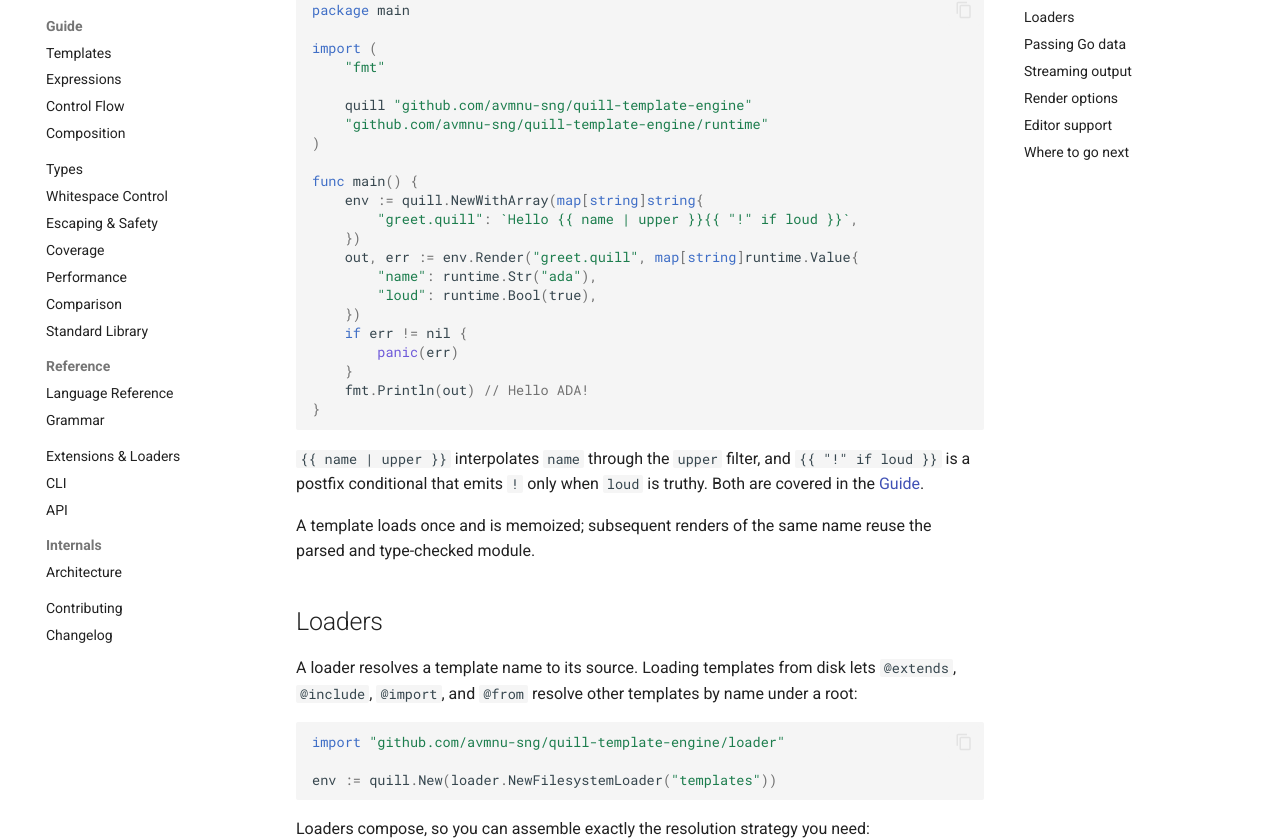
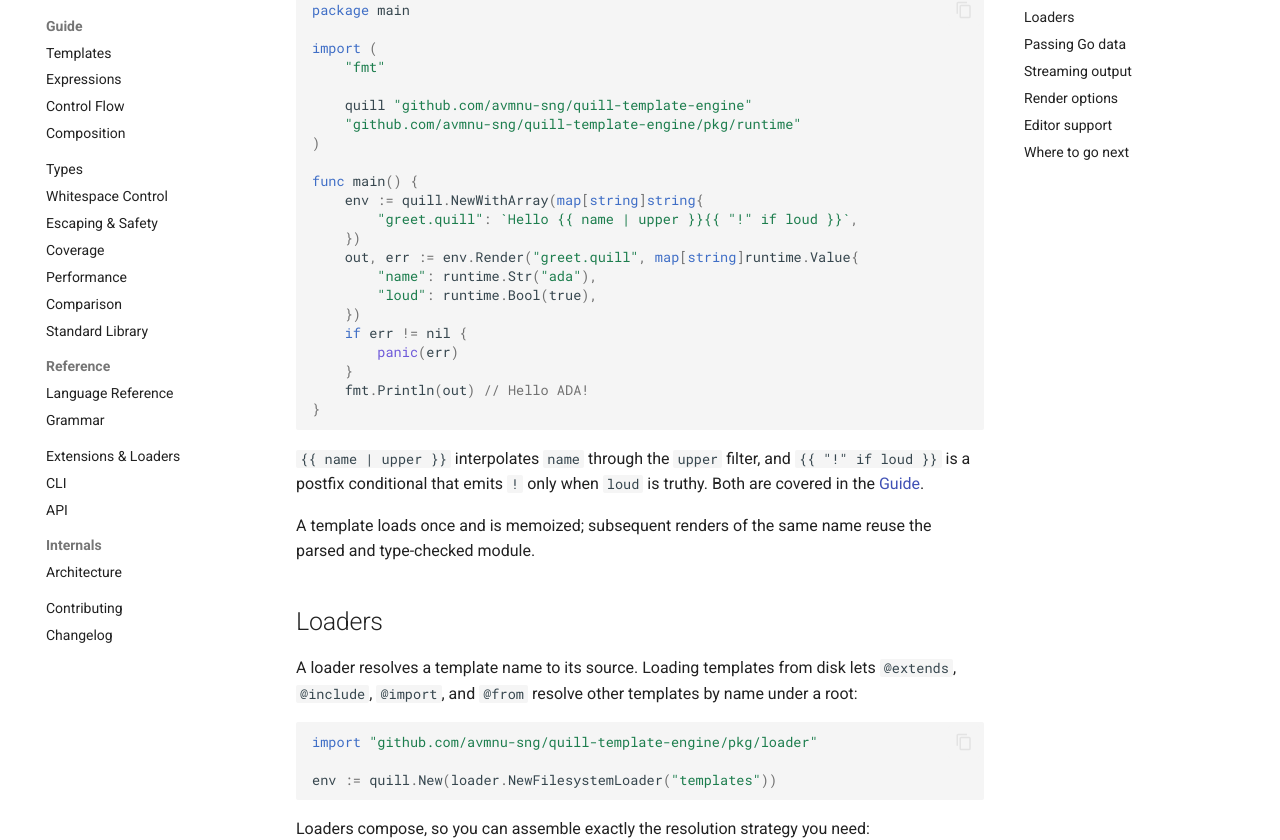
Before and after one commit to avmnu-sng/quill-template-engine, an MkDocs documentation site: the page built from docs/getting-started.md, in a window 1280 px wide and 1400 px high, scrolled down 617 px. Shown: the part 145-985 px from the top of the window. Built offline with MkDocs 1.6.1 and Material for MkDocs 9.7.7, drawn with Linux system fonts in a browser that asks for light colours; comment, search, counter and statistics services are not loaded.

Commit message:
docs: move community-health files into .github/ and update pkg/ paths
Move CODE_OF_CONDUCT.md, CONTRIBUTING.md, and SECURITY.md into .github/
(git mv) and fix every reference:
  - README.md: [CONTRIBUTING.md](.github/CONTRIBUTING.md)
  - .github/CONTRIBUTING.md: SECURITY.md link -> blob/main/.github/SECURITY.md
  - docs/contributing.md: snippet include -> ".github/CONTRIBUTING.md"
    (mkdocs pymdownx.snippets base_path already includes the repo root ".",
    so the include resolves; no mkdocs.yml change needed)

Update the docs import examples (README.md, docs/api.md,
docs/getting-started.md, docs/index.md) to the new pkg/ import paths,
matching the code move.

````diff
--- a/docs/getting-started.md
+++ b/docs/getting-started.md
@@ -35,7 +35,7 @@ import (
 	"fmt"
 
 	quill "github.com/avmnu-sng/quill-template-engine"
-	"github.com/avmnu-sng/quill-template-engine/runtime"
+	"github.com/avmnu-sng/quill-template-engine/pkg/runtime"
 )
 
 func main() {
@@ -67,7 +67,7 @@ A loader resolves a template name to its source. Loading templates from disk let
 under a root:
 
 ```go
-import "github.com/avmnu-sng/quill-template-engine/loader"
+import "github.com/avmnu-sng/quill-template-engine/pkg/loader"
 
 env := quill.New(loader.NewFilesystemLoader("templates"))
 ```
````
Also changed, not shown: README.md (+2 -2 lines), docs/api.md (+9 -9 lines), docs/contributing.md (+1 -1 lines), docs/index.md (+1 -1 lines), .github/CODE_OF_CONDUCT.md (renamed from CODE_OF_CONDUCT.md), .github/CONTRIBUTING.md, .github/SECURITY.md (renamed from SECURITY.md).
